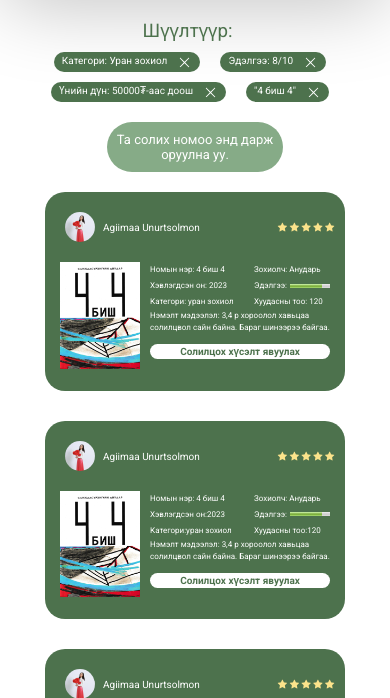
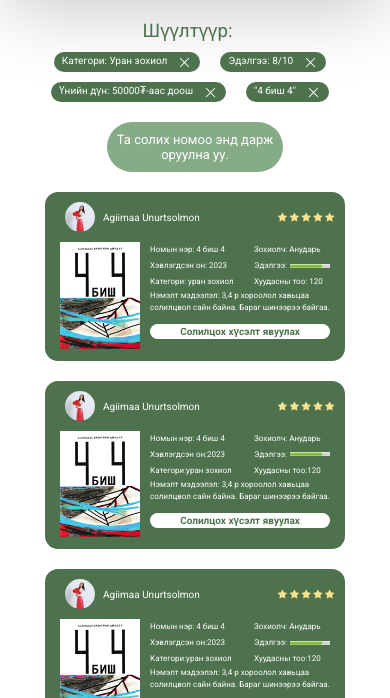
Before and after one commit to agiimaau/Grenom-HTML_CSS, a plain HTML site: page book-exchange.html in a window 390 px wide. Shown: the part 82-780 px from the top of the page. Drawn offline with Linux system fonts and the light colour scheme.

Commit message:
book-exchange-responsive

```diff
--- a/css/book-exchange.css
+++ b/css/book-exchange.css
@@ -70,14 +70,14 @@
 
   .exchange-books{
     flex-wrap: wrap;
-    padding-bottom: 20px;
-    border-radius: 20px;
+    padding-bottom: 10px;
+    border-radius: 13px;
     display: inline-block;
     color:white;
     background-color: #4D724D;
     min-width: 30%;
     width: 300px;
-    margin-bottom: 30px;
+    margin-bottom: 20px;
     & .undsen-medeelel{
       display: flex;
       & stars{
@@ -85,20 +85,20 @@
       }
       & p{
         color: #FBE38B;
-        margin-top: 30px;
+        margin-top: 20px;
         font-size: 10px;
         margin-left: 26%;
       }
       & .profile-pic{
         width: 30px;
         border-radius: 50%;
-        margin-top: 20px;
+        margin-top: 10px;
         margin-left: 20px;
-        margin-bottom: 20px;
+        margin-bottom: 10px;
       }
       & label{
         font-size: 10px;
-        margin-top: 30px;
+        margin-top: 20px;
         margin-left: 8px;
       }
     }
```
